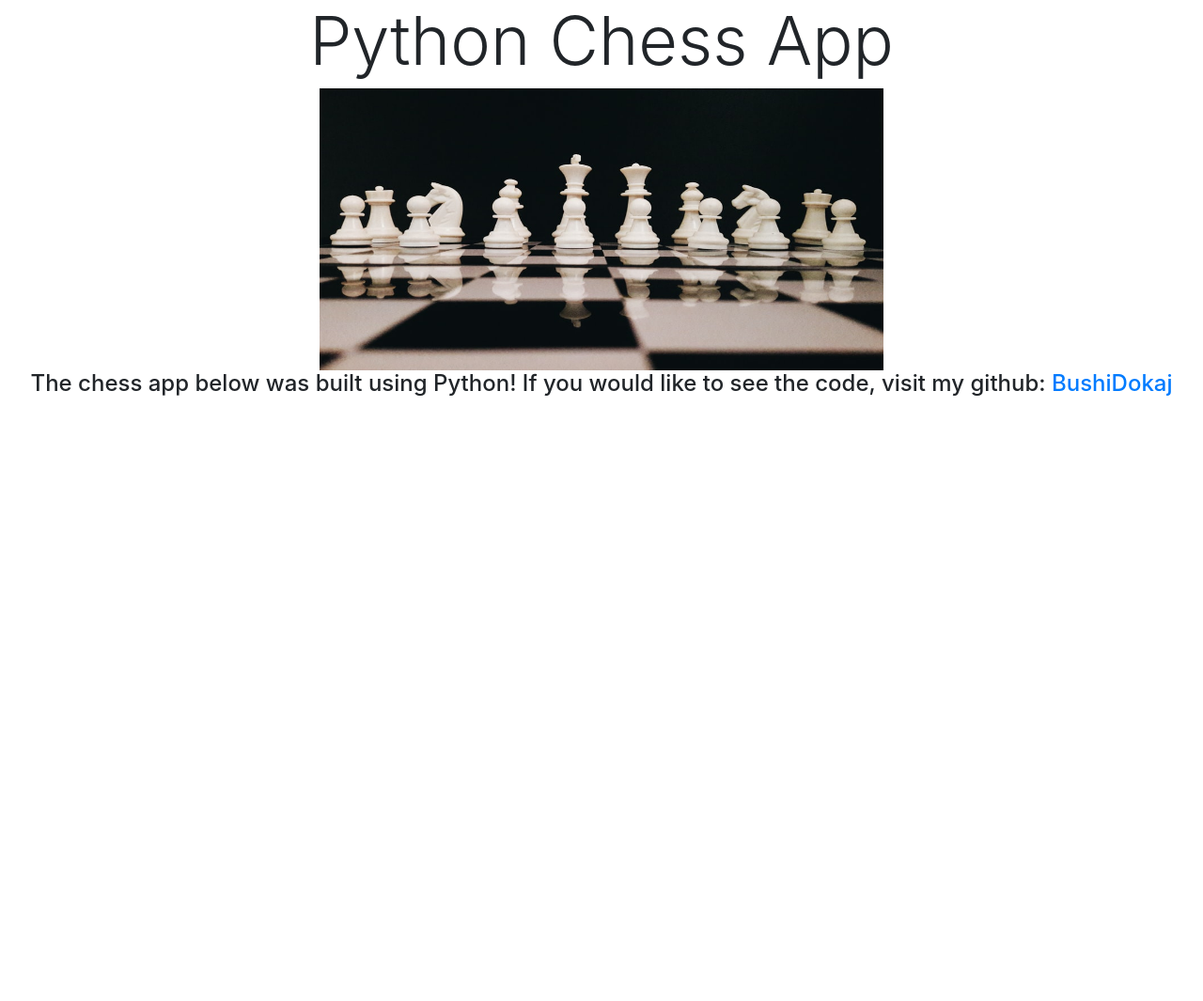
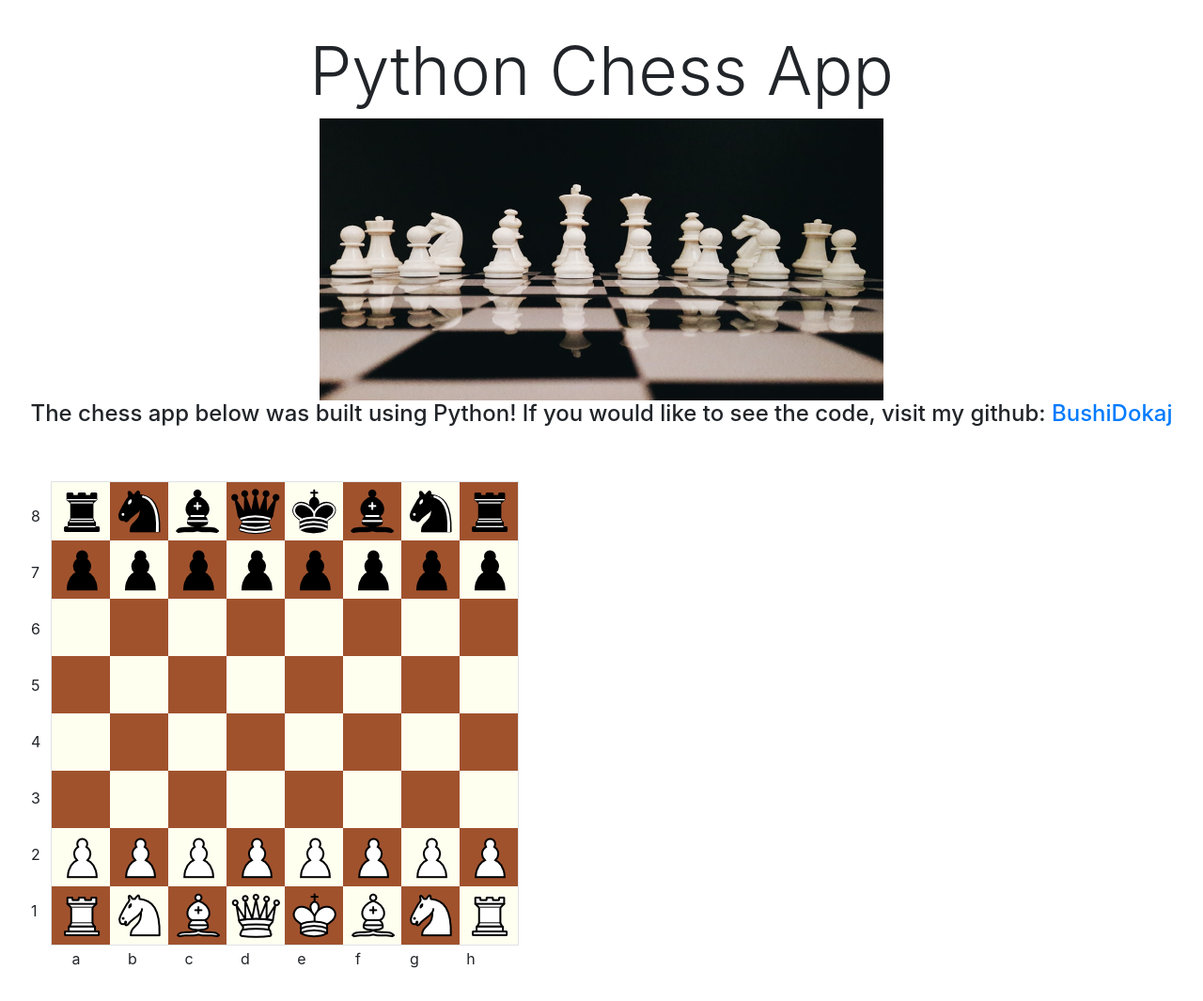
Before and after one commit to BushiDokaj/python_chess_app, a Flask app: page / in a window 1280 px wide. Shown: the whole page at 94% size. Before the commit the page ends 421 px from the top, so only its background shows below. Run offline with Flask 2, Linux system fonts and the light colour scheme; some libraries are stand-ins or nearby versions.

Commit message:
chess board and pieces created with basic drag functionality

```diff
--- a/app/routes.py
+++ b/app/routes.py
@@ -6,5 +6,6 @@ from logic.chess_board import Board
 @app.route('/')
 @app.route('/chess')
 def chess():
-    # TODO: determine a method of passing the board to a template display
-    return render_template('chess.html')
+    b = Board()
+    img_dict = b.board_to_img()
+    return render_template('chess.html', img_dict=img_dict)
--- /dev/null
+++ b/app/static/js/drag.js
@@ -0,0 +1,13 @@
+function allowDrop(ev) {
+  ev.preventDefault();
+}
+
+function drag(ev) {
+  ev.dataTransfer.setData("text", ev.target.id);
+}
+
+function drop(ev) {
+  ev.preventDefault();
+  var data = ev.dataTransfer.getData("text");
+  ev.target.appendChild(document.getElementById(data));
+}
--- a/app/templates/chess.html
+++ b/app/templates/chess.html
@@ -7,13 +7,86 @@
     <script src="https://ajax.googleapis.com/ajax/libs/jquery/3.5.1/jquery.min.js"></script>
     <script src="https://cdnjs.cloudflare.com/ajax/libs/popper.js/1.16.0/umd/popper.min.js"></script>
     <script src="https://maxcdn.bootstrapcdn.com/bootstrap/4.5.0/js/bootstrap.min.js"></script>
+    <script type=text/javascript src="{{ url_for('static', filename='js/drag.js') }}"></script>
     <title>Python Chess App</title>
 </head>
 <body>
-    <div class="container-fluid">
+    <div class="container-fluid p-3 my-3">
         <h1 class="display-3 text-center">Python Chess App</h1>
-        <img src="/static/board_art.jpg" class="mx-auto d-block img-fluid" style="width: 600px; height: 300px;">
+        <img src="/static/images/board_art.jpg" class="mx-auto d-block img-fluid" style="width: 600px; height: 300px;">
         <h4 class="text-center">The chess app below was built using Python! If you would like to see the code, visit my github: <a href="https://github.com/BushiDokaj" target="_blank">BushiDokaj</a></h4>
+    </div>
+        <div class="container-fluid p-3 my-3">
+            <div class="col">
+                <table class="table-borderless">
+                    <tr>
+                        <td>
+                            <table class="table-borderless">
+                                {% for y in range(8) %}
+                                    <tr>
+                                        <td style="width: 20px; height: 60px;">{{ 8-y }}</td>
+                                    </tr>
+                                {% endfor %}
+                            </table>
+                        </td>
+                        <td>
+                            <table class="table-bordered">
+                                {% for y in range(8) %}
+                                    <tr>
+                                        {% for x in range(8) %}
+                                            {% if x in [1,3,5,7] %}
+                                                {% if y in [0,2,4,6,8] %}
+                                                    <td id="div{{ x }}{{ y }}" data-square="({{ x+1 }},{{ 8-y }})" style="background-color: Sienna; width: 61px; height: 61px" ondrop="drop(event)" ondragover="allowDrop(event)">
+                                                        {% if (x+1,8-y) in img_dict.keys() %}
+                                                            <img id="drag{{ x }}{{ y }}" src="/static/images/{{ img_dict[(x+1,8-y)] }}" draggable="true" ondragstart="drag(event)">
+                                                        {% endif %}
+                                                    </td>
+                                                {% else %}
+                                                    <td id="div{{ x }}{{ y }}" data-square="({{ x+1 }},{{ 8-y }})" style="background-color: Ivory; width: 61px; height: 61px" ondrop="drop(event)" ondragover="allowDrop(event)">
+                                                        {% if (x+1,8-y) in img_dict.keys() %}
+                                                            <img id="drag{{ x }}{{ y }}" src="/static/images/{{ img_dict[(x+1,8-y)] }}" draggable="true" ondragstart="drag(event)">
+                                                        {% endif %}
+                                                    </td>
+                                                {% endif %}
+                                            {% else %}
+                                                {% if y in [1,3,5,7] %}
+                                                    <td id="div{{ x }}{{ y }}" data-square="({{ x+1 }},{{ 8-y }})" style="background-color: Sienna; width: 61px; height: 61px" ondrop="drop(event)" ondragover="allowDrop(event)">
+                                                        {% if (x+1,8-y) in img_dict.keys() %}
+                                                            <img id="drag{{ x }}{{ y }}" src="/static/images/{{ img_dict[(x+1,8-y)] }}" draggable="true" ondragstart="drag(event)">
+                                                        {% endif %}
+                                                    </td>
+                                                {% else %}
+                                                    <td id="div{{ x }}{{ y }}" data-square="({{ x+1 }},{{ 8-y }})" style="background-color: Ivory; width: 61px; height: 61px" ondrop="drop(event)" ondragover="allowDrop(event)">
+                                                        {% if (x+1,8-y) in img_dict.keys() %}
+                                                            <img id="drag{{ x }}{{ y }}" src="/static/images/{{ img_dict[(x+1,8-y)] }}" draggable="true" ondragstart="drag(event)">
+                                                        {% endif %}
+                                                    </td>
+                                                {% endif %}
+                                            {% endif %}
+                                        {% endfor %}
+                                    </tr>
+                                {% endfor %}
+                            </table>
+                        </td>
+                    </tr>
+                    <tr>
+                        <table class="table-borderless">
+                            <tr>
+                                <td style="width: 20px; height: 20px;"></td>
+                                <td style="text-align: center; width: 60px; height: 20px;">a</td>
+                                <td style="text-align: center; width: 60px; height: 20px;">b</td>
+                                <td style="text-align: center; width: 60px; height: 20px;">c</td>
+                                <td style="text-align: center; width: 60px; height: 20px;">d</td>
+                                <td style="text-align: center; width: 60px; height: 20px;">e</td>
+                                <td style="text-align: center; width: 60px; height: 20px;">f</td>
+                                <td style="text-align: center; width: 60px; height: 20px;">g</td>
+                                <td style="text-align: center; width: 60px; height: 20px;">h</td>
+                            </tr>
+                        </table>
+                    </tr>
+                </table>
+            </div>
+        </div>
     </div>
 </body>
 </html>
--- a/logic/chess_board.py
+++ b/logic/chess_board.py
@@ -250,3 +250,10 @@ class Board:
                     if king_two is None or king_two.colour != piece.colour:
                         return False
             return True
+
+    def board_to_img(self):
+        imgs = {}
+        for key, value in self.board.items():
+            if value is not None:
+                imgs[key] = value.img
+        return imgs
--- a/logic/chess_pieces.py
+++ b/logic/chess_pieces.py
@@ -14,6 +14,7 @@ class Pawn(Piece):
         self.can_en_passent = [None, None]
         self.has_moved = False
         self.value = 100
+        self.img = self.colour+"_pawn.png"
 
     def set_square(self, square):
         self.square = square
@@ -53,6 +54,7 @@ class King(Piece):
         self.has_moved = False
         self.in_check = False
         self.value = 50000
+        self.img = self.colour + "_king.png"
 
     def valid_moves(self, board):
         possible = []
@@ -82,6 +84,7 @@ class Rook(Piece):
         super().__init__(square, colour, rep)
         self.has_moved = False
         self.value = 550
+        self.img = self.colour + "_rook.png"
 
     def valid_moves(self, board):
         valid = []
@@ -140,6 +143,7 @@ class Knight(Piece):
     def __init__(self, square, colour, rep):
         super().__init__(square, colour, rep)
         self.value = 325
+        self.img = self.colour + "_knight.png"
 
     def valid_moves(self, board):
         possible = []
@@ -168,6 +172,7 @@ class Bishop(Piece):
     def __init__(self, square, colour, rep):
         super().__init__(square, colour, rep)
         self.value = 325
+        self.img = self.colour + "_bish.png"
 
     def valid_moves(self, board):
         valid = []
@@ -233,6 +238,7 @@ class Queen(Piece):
     def __init__(self, square, colour, rep):
         super().__init__(square, colour, rep)
         self.value = 1000
+        self.img = self.colour + "_queen.png"
 
     def valid_moves(self, board):
         valid = []
```
Also changed, not shown: app/static/images/black_bish.png (added), app/static/images/black_king.png (added), app/static/images/black_knight.png (added), app/static/images/black_pawn.png (added), app/static/images/black_queen.png (added), app/static/images/black_rook.png (added), app/static/images/board_art.jpg (renamed from app/static/board_art.jpg), app/static/images/white_bish.png (added), app/static/images/white_king.png (added), app/static/images/white_knight.png (added), app/static/images/white_pawn.png (added), app/static/images/white_queen.png (added), app/static/images/white_rook.png (added).
